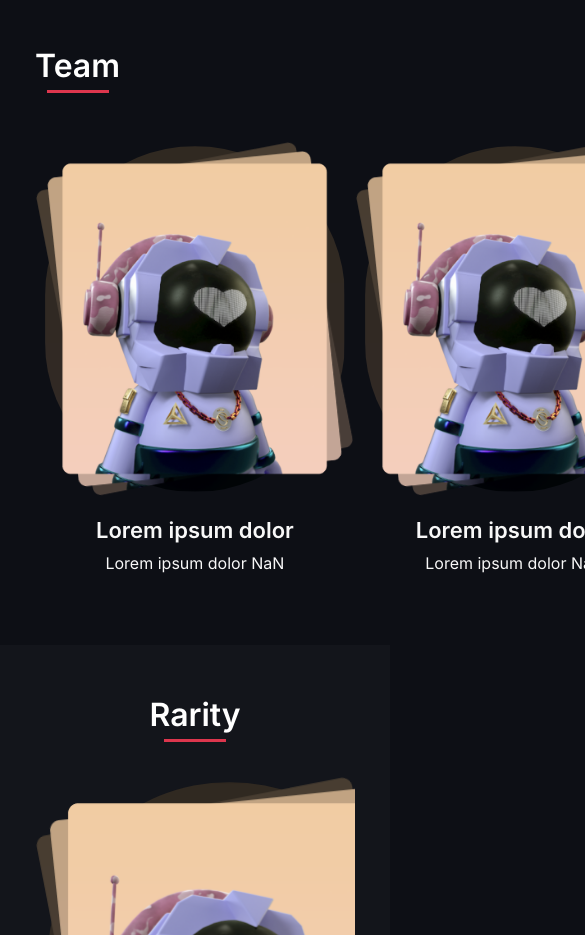
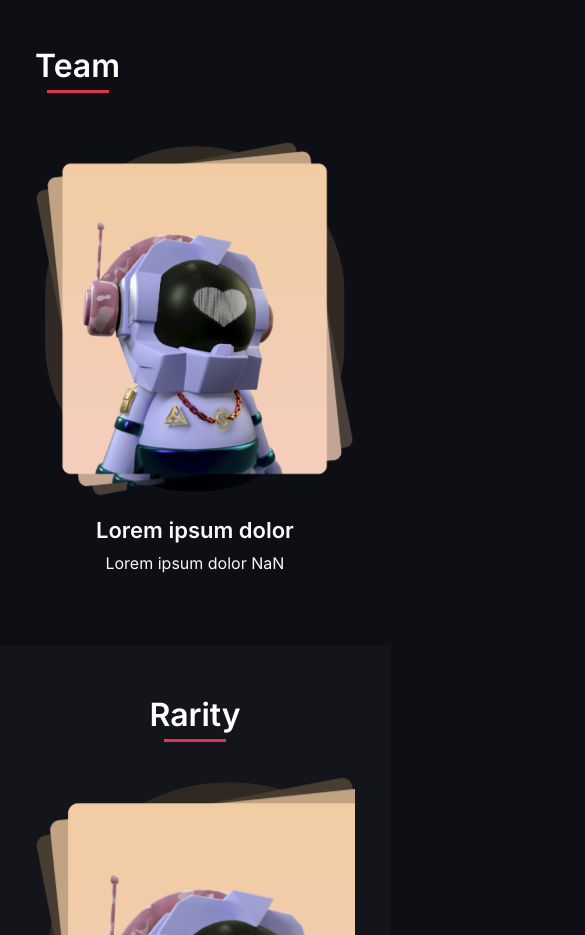
Before and after one commit to helvie/helvie-pinqo1, a Next.js app: page / in a window 390 px wide. Shown: the part 2100-3035 px from the top of the page, 585 px wide, since content can reach past the window. Built offline with nearby package versions, Linux system fonts and the light colour scheme.

Commit message:
projet finalisé - github réinitialisé

```diff
--- a/src/styles/Home.module.css
+++ b/src/styles/Home.module.css
@@ -619,10 +619,18 @@
 }
 
 @media only screen and (max-width: 1024px) {
+
     .homeSection4 {
         padding: 50px 35px 0 35px;
+    }
 
+    .homeSection4ImagesContainer {
+        display: flex;
+        overflow-x: auto;
+        scroll-snap-type: x mandatory;
+        -webkit-overflow-scrolling: touch;
     }
+
 }
 
 
```
